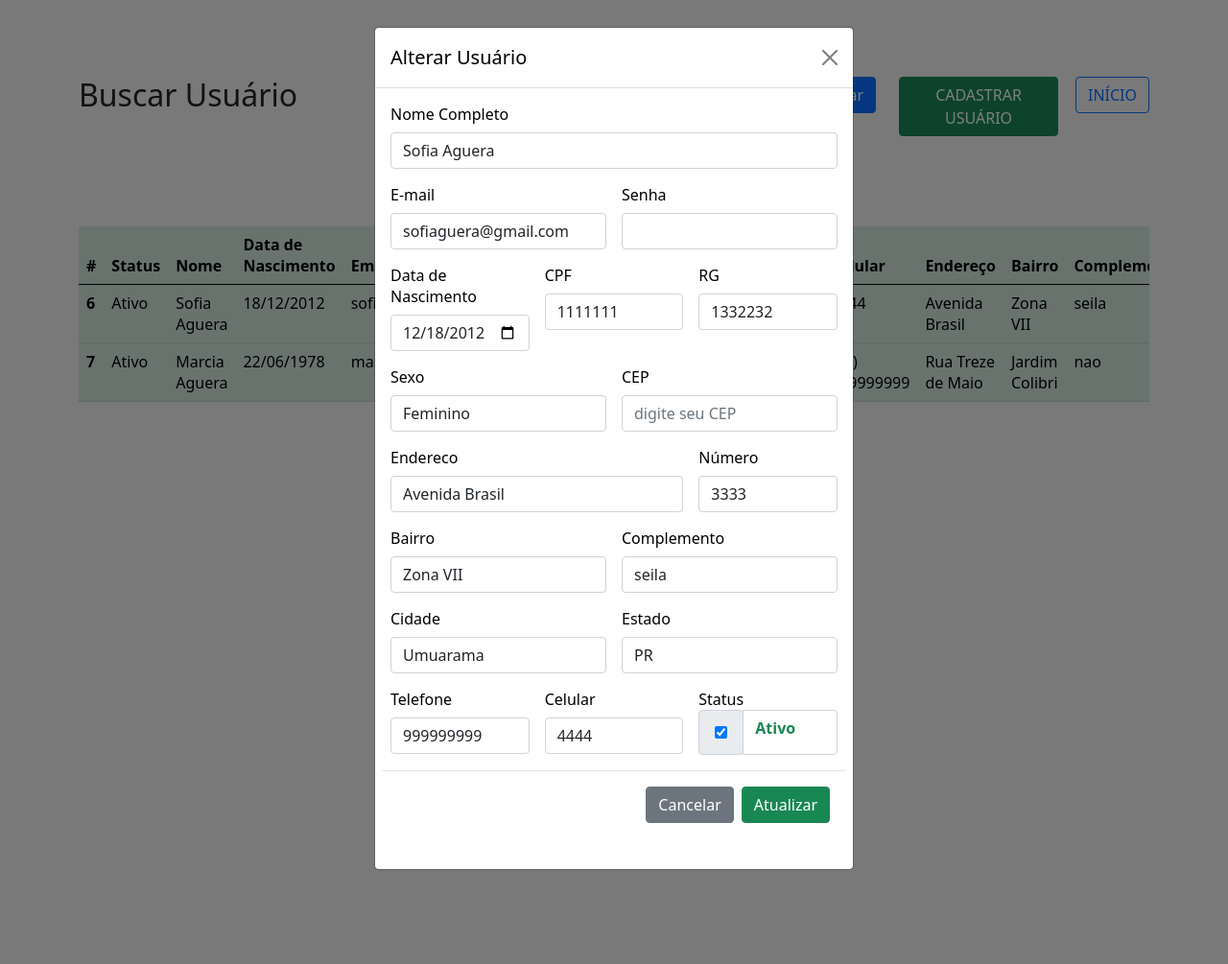
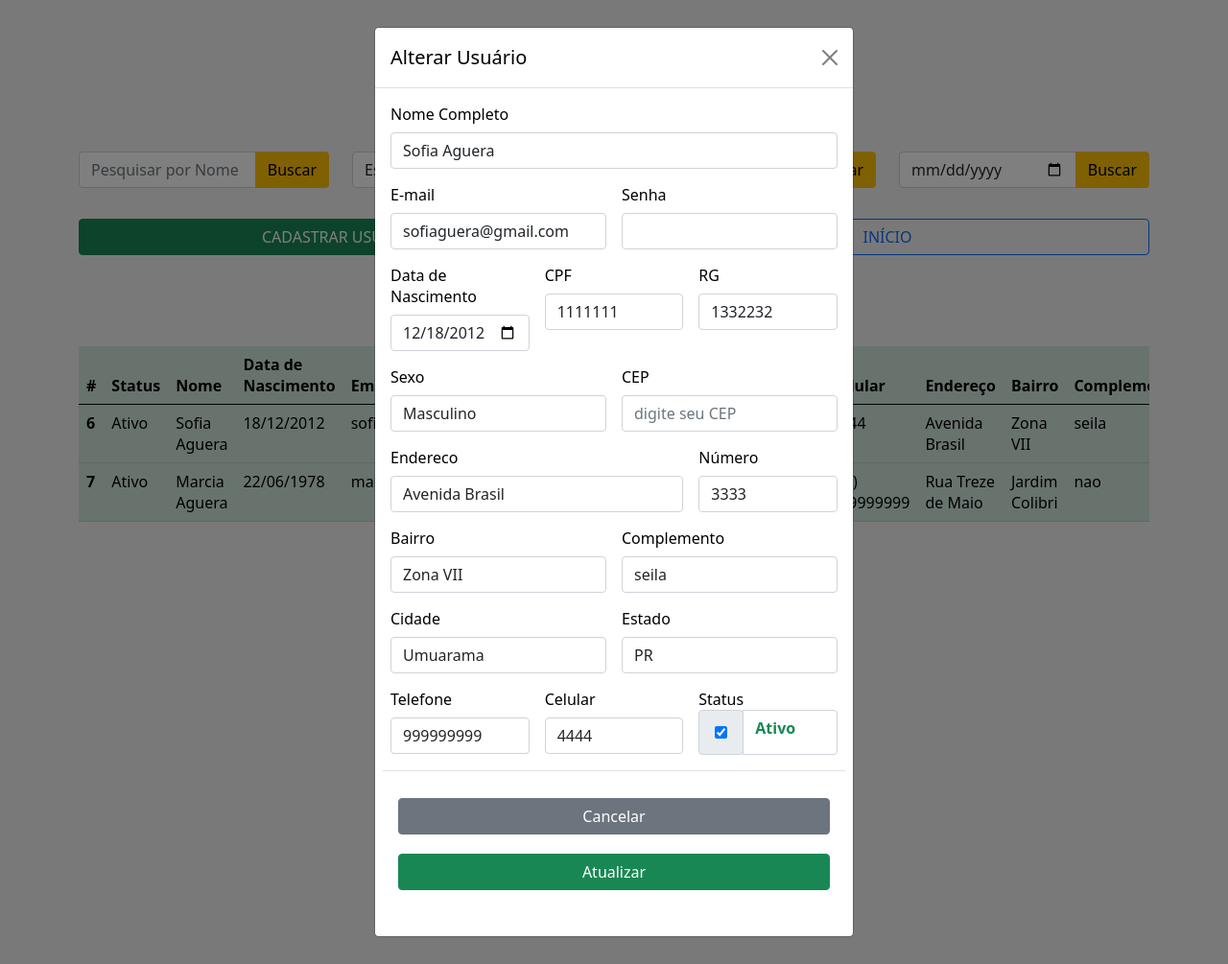
Before and after one commit to CarolAgueraAguiar/projeto-estagio, a PHP site: page /views/adm/listarUsers.php in a window 1280 px wide, after a click that opens the changed part. Shown: the whole page at 96% size. Run offline with PHP 8.4, Linux system fonts and the light colour scheme; a user stored in the database is signed in; data comes from the database, SQL or seed files in the repository; both versions use the stored data as it was after the commit; data that the repository does not hold is empty.

Commit message:
finish project

```diff
--- a/anotacao.txt
+++ /dev/null
@@ -1,6 +0,0 @@
-sudo docker run -d --rm -v="$PWD"/mysql:/var/lib/mysql -p 3307:3306 --name mysql-container mysql-image
-
-sudo docker run -d --rm -v="$PWD":/var/www/html -p 8888:80 --name=php-container --link mysql-container php-image
-
-docker build -t=mysql-image -f ./docker/mysql/Dockerfile .
-docker build -t=php-image -f ./docker/php/Dockerfile .
--- a/views/adm/listarUsers.php
+++ b/views/adm/listarUsers.php
@@ -11,6 +11,17 @@
 if (!empty($_POST['nomePesquisar'])) {
     $where = " where nome like '%" . $_POST['nomePesquisar'] . "%'";
 }
+
+if (!empty($_GET['busca-sexo'])) {
+    $where = " where sexo = {$_GET['busca-sexo']}";
+}
+if (!empty($_GET['busca-estado'])) {
+    $where = " where estado = '{$_GET['busca-estado']}'";
+}
+
+if (!empty($_GET['dataCriacao'])) {
+    $where = " where dataCriacao like '%{$_GET['dataCriacao']}%'";
+}
 $sqlPesquisar = "select * from pessoa" . $where;
 $usuarios = mysqli_query($conexao, $sqlPesquisar);
 mysqli_close($conexao);
@@ -21,6 +32,7 @@
     mysqli_close($conexao);
     header("Refresh: 0");
 }
+
 if (isset($_POST['atualizar'])) {
     $nome = $_POST['nome'];
     $email = $_POST['email'];
@@ -95,6 +107,11 @@
             text-align: center;
         }
 
+        .buton {
+            width: 100%;
+            margin-top: 1rem;
+        }
+
         @media screen and (max-width: 992px) {
             .col-sm-3 {
                 display: block !important;
@@ -107,11 +124,6 @@
             .btn.btn-success {
                 margin-top: 1rem;
                 width: 100%;
-            }
-
-            .buton {
-                width: 100%;
-                margin-top: 1rem;
             }
         }
     </style>
@@ -178,23 +190,84 @@
 </head>
 
 <body style="background-color: #F2F2F2;" class="form-login container">
-    <div class="row">
-        <div class="col-sm-4 " style="display: flex; float: left;">
+    <div class="row" style="margin-bottom: 2rem;">
+        <div class="col-sm-12">
             <h2 class="titulo">Buscar Usuário</h2>
         </div>
-        <div class="col-sm-5">
-            <form action="/views/adm/listarAdm.php" method="post">
+    </div>
+    <div class="row">
+        <div class="col-sm-3">
+            <form action="/views/adm/listarUsers.php" method="post">
                 <div class="input-group ">
                     <input type="text" class="form-control" placeholder="Pesquisar por Nome" name="nomePesquisar">
-                    <button class="btn btn-primary" type="submit" name="pesquisar">Buscar</button>
+                    <button class="btn btn-warning" type="submit">Buscar</button>
                 </div>
             </form>
         </div>
-        <div class="col-sm-2">
-            <a class="btn btn-success" style="float: right;" href="../../views/user/cadastroUser.php">CADASTRAR USUÁRIO</a>
+        <div class="col-sm-3 ">
+            <form action="/views/adm/listarUsers.php" method="get">
+                <div class="input-group">
+                    <select name="busca-sexo" class="form-control" id="busca-sexo">
+                        <option selected>Escolha...</option>
+                        <option value="2">Masculino</option>
+                        <option value="1">Feminino</option>
+                    </select>
+                    <button class="btn btn-warning" type="submit">Buscar</button>
+                </div>
+            </form>
         </div>
-        <div class="col-sm-1">
-            <a class="btn btn-outline-primary buton" style="float: right;" href="IndexAdm.php">INÍCIO</a>
+        <div class="col-sm-3 ">
+            <form action="/views/adm/listarUsers.php" method="get">
+                <div class="input-group">
+                    <select name="busca-estado" class="form-control" id="busca-estado">
+                        <option value="AC">Acre</option>
+                        <option value="AL">Alagoas</option>
+                        <option value="AP">Amapá</option>
+                        <option value="AM">Amazonas</option>
+                        <option value="BA">Bahia</option>
+                        <option value="CE">Ceará</option>
+                        <option value="DF">Distrito Federal</option>
+                        <option value="ES">Espírito Santo</option>
+                        <option value="GO">Goiás</option>
+                        <option value="MA">Maranhão</option>
+                        <option value="MT">Mato Grosso</option>
+                        <option value="MS">Mato Grosso do Sul</option>
+                        <option value="MG">Minas Gerais</option>
+                        <option value="PA">Pará</option>
+                        <option value="PB">Paraíba</option>
+                        <option value="PR">Paraná</option>
+                        <option value="PE">Pernambuco</option>
+                        <option value="PI">Piauí</option>
+                        <option value="RJ">Rio de Janeiro</option>
+                        <option value="RN">Rio Grande do Norte</option>
+                        <option value="RS">Rio Grande do Sul</option>
+                        <option value="RO">Rondônia</option>
+                        <option value="RR">Roraima</option>
+                        <option value="SC">Santa Catarina</option>
+                        <option value="SP">São Paulo</option>
+                        <option value="SE">Sergipe</option>
+                        <option value="TO">Tocantins</option>
+                        <option value="EX">Estrangeiro</option>
+                    </select>
+                    <button class="btn btn-warning" type="submit">Buscar</button>
+                </div>
+            </form>
+        </div>
+        <div class="col-sm-3">
+            <form action="/views/adm/listarUsers.php" method="GET">
+                <div class="input-group">
+                    <input type="date" class="form-control" placeholder="Pesquisar por Data" name="dataCriacao">
+                    <button class="btn btn-warning" type="submit">Buscar</button>
+                </div>
+            </form>
+        </div>
+    </div>
+    <div class="row">
+        <div class="col-sm-6">
+            <a class="btn btn-success buton" href="../../views/user/cadastroUser.php">CADASTRAR USUÁRIO</a>
+        </div>
+        <div class="col-sm-6">
+            <a class="btn btn-outline-primary buton" href="IndexAdm.php">INÍCIO</a>
         </div>
     </div>
     <div style="margin-top: 3rem;">
@@ -297,18 +370,18 @@
                                                             <option value="" disabled="disabled" selected>Escolher...</option>
 
                                                             <?php if ($data['sexo'] == 1) { ?>
-                                                                <option selected value="1">Masculino</option>
-                                                                <option value="2">Feminino</option>
+                                                                <option selected value="1">Feminino</option>
+                                                                <option value="2">Masculino</option>
                                                             <?php } else { ?>
-                                                                <option value="1">Masculino</option>
-                                                                <option selected value="2">Feminino</option>
+                                                                <option value="1">Feminino</option>
+                                                                <option selected value="2">Masculino</option>
                                                             <?php } ?>
 
                                                         </select>
                                                     </div>
                                                     <div class="col-md-6">
                                                         <label class="form-label">CEP</label>
-                                                        <input name="cep" type="text" id="cep" value="" size="10" maxlength="9" placeholder="digite seu CEP"  onblur="pesquisacep(this.value);" class="form-control">
+                                                        <input name="cep" type="text" id="cep" value="" size="10" maxlength="9" placeholder="digite seu CEP" onblur="pesquisacep(this.value);" class="form-control">
                                                     </div>
                                                     <div class="col-md-8">
                                                         <label for="inputEndereco" class="form-label">Endereco</label>
@@ -370,7 +443,7 @@
                                                     </div>
                                                     <div class="modal-footer">
                                                         <button type="button" class="btn btn-secondary buton" data-bs-dismiss="modal">Cancelar</button>
-                                                        <button type="submit" name="atualizar" class="btn btn-success">Atualizar</button>
+                                                        <button type="submit" name="atualizar" class="btn btn-success buton">Atualizar</button>
                                                     </div>
                                                 </form>
                                             </div>
```
Also changed, not shown: mysql/script.sql (+8 -0 lines), sql/script.sql (+8 -0 lines), views/user/listarUser.php (+4 -5 lines), 4 other files.
